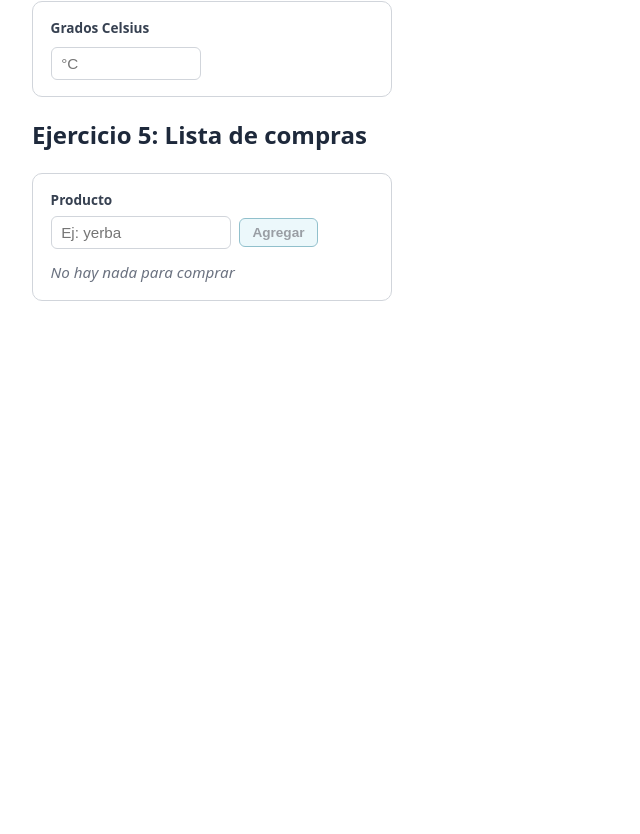
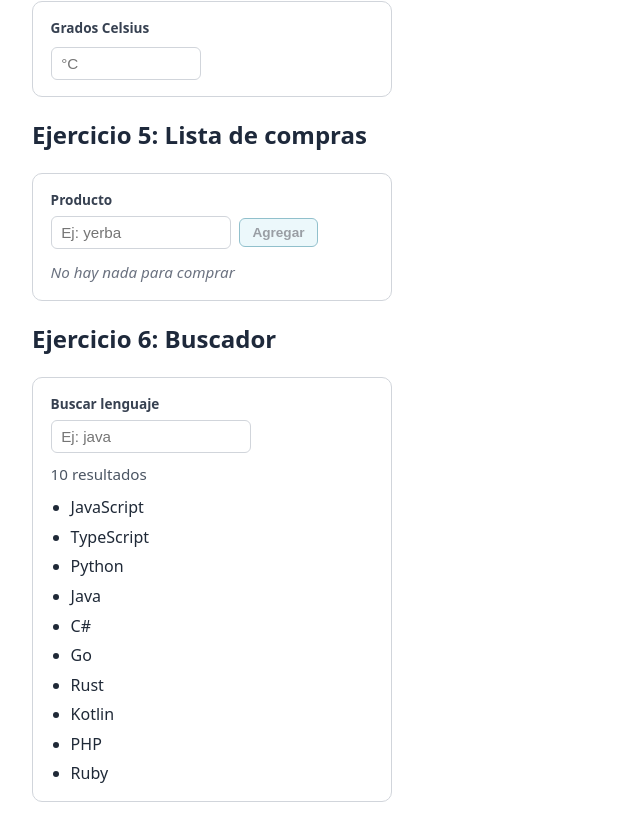
Before and after one commit to GabiAguirre07/tp-react-desde-cero, a React (Vite) app: page / in a window 1280 px wide. Shown: the part 733-1567 px from the top of the page, without its empty margins (0-640 px from the left). Before the commit the page ends 1066 px from the top, so only its background shows below. Built offline with nearby package versions, Linux system fonts and the light colour scheme.

Commit message:
Ejercicio 6: buscador con filtrado sin distinguir mayúsculas

```diff
--- a/src/App.tsx
+++ b/src/App.tsx
@@ -3,6 +3,7 @@ import { Ejercicio2 } from "./ejercicios/02-contador/Ejercicio02";
 import { Ejercicio3 } from "./ejercicios/03-mostrar-ocultar/Ejercicio03";
 import { Ejercicio4 } from "./ejercicios/04-conversor-temperatura/Ejercicio04";
 import { Ejercicio5 } from "./ejercicios/05-lista-compras/Ejercicio05";
+import { Ejercicio6 } from "./ejercicios/06-buscador/Ejercicio06";
 
 export default function App() {
   return (
@@ -13,6 +14,7 @@ export default function App() {
       <Ejercicio3 />
       <Ejercicio4 />
       <Ejercicio5 />
+      <Ejercicio6 />
     </main>
   );
 }
--- /dev/null
+++ b/src/ejercicios/06-buscador/BuscadorLenguajes.tsx
@@ -0,0 +1,85 @@
+import { useId, useState } from "react";
+import { filtrarPorTexto, formatearCantidadResultados } from "./busqueda";
+
+/** Texto de ayuda del input mientras está vacío. */
+const PLACEHOLDER_BUSQUEDA = "Ej: java";
+
+/** Props de {@link BuscadorLenguajes}. */
+interface BuscadorLenguajesProps {
+  /** Lenguajes entre los que se busca; cada nombre debe ser único (se usa como `key`). */
+  lenguajes: readonly string[];
+}
+
+/**
+ * Buscador que filtra una lista de lenguajes mientras se escribe.
+ *
+ * Guarda un único estado (`busqueda`) como texto, tal como lo escribe el
+ * usuario. Todo lo demás es derivado y se recalcula en cada render:
+ * - `resultados`: los lenguajes que contienen la búsqueda, sin distinguir
+ *   mayúsculas de minúsculas (ver `filtrarPorTexto` en `busqueda.ts`).
+ * - `hayResultados`: hay al menos un lenguaje que coincide.
+ * - `textoCantidad`: la cantidad de resultados en texto ("2 resultados").
+ *
+ * La lista llega por props, así que el componente no depende de un conjunto
+ * de datos fijo. La cantidad se anuncia a los lectores de pantalla con
+ * `aria-live` y la lista solo se renderiza si hay resultados.
+ *
+ * @param props - {@link BuscadorLenguajesProps}.
+ * @returns Un contenedor con el input de búsqueda, la cantidad de resultados
+ *   y la lista filtrada.
+ */
+export function BuscadorLenguajes({ lenguajes }: BuscadorLenguajesProps) {
+  const [busqueda, setBusqueda] = useState("");
+  const idInput = useId();
+
+  const resultados = filtrarPorTexto(lenguajes, busqueda);
+  const hayResultados = resultados.length > 0;
+  const textoCantidad = formatearCantidadResultados(resultados.length);
+
+  /**
+   * Sincroniza el estado `busqueda` con lo escrito en el input.
+   *
+   * No usa la forma funcional del setter porque el valor nuevo proviene del
+   * input y no depende del valor anterior del estado.
+   *
+   * @param evento - Evento de cambio del input de búsqueda.
+   */
+  function handleCambioBusqueda(evento: React.ChangeEvent<HTMLInputElement>) {
+    setBusqueda(evento.target.value);
+  }
+
+  return (
+    <div className="buscador">
+      <div className="buscador-campo" role="search">
+        <label className="buscador-etiqueta" htmlFor={idInput}>
+          Buscar lenguaje
+        </label>
+        <input
+          className="buscador-input"
+          id={idInput}
+          type="search"
+          placeholder={PLACEHOLDER_BUSQUEDA}
+          value={busqueda}
+          onChange={handleCambioBusqueda}
+          autoComplete="off"
+          spellCheck={false}
+        />
+      </div>
+      <p
+        className={`buscador-contador ${hayResultados ? "" : "buscador-contador-vacio"}`}
+        aria-live="polite"
+      >
+        {textoCantidad}
+      </p>
+      {hayResultados && (
+        <ul className="buscador-resultados">
+          {resultados.map((lenguaje) => (
+            <li className="buscador-item" key={lenguaje}>
+              {lenguaje}
+            </li>
+          ))}
+        </ul>
+      )}
+    </div>
+  );
+}
--- /dev/null
+++ b/src/ejercicios/06-buscador/Ejercicio06.tsx
@@ -0,0 +1,32 @@
+import { BuscadorLenguajes } from "./BuscadorLenguajes";
+import "./styles.css";
+
+/** Lenguajes de programación disponibles en el buscador (nombres únicos). */
+const LENGUAJES: readonly string[] = [
+  "JavaScript",
+  "TypeScript",
+  "Python",
+  "Java",
+  "C#",
+  "Go",
+  "Rust",
+  "Kotlin",
+  "PHP",
+  "Ruby",
+];
+
+/**
+ * Ejercicio 6: Buscador (filtrado).
+ *
+ * Presenta el componente `BuscadorLenguajes` con la lista {@link LENGUAJES}:
+ * un input de búsqueda que filtra la lista mientras se escribe, sin distinguir
+ * mayúsculas de minúsculas, y muestra cuántos resultados hay.
+ */
+export function Ejercicio6() {
+  return (
+    <section>
+      <h2>Ejercicio 6: Buscador</h2>
+      <BuscadorLenguajes lenguajes={LENGUAJES} />
+    </section>
+  );
+}
--- /dev/null
+++ b/src/ejercicios/06-buscador/busqueda.ts
@@ -0,0 +1,32 @@
+/**
+ * Filtra los textos que contienen la búsqueda, sin distinguir mayúsculas de
+ * minúsculas.
+ *
+ * Función pura: no depende de React y devuelve un array nuevo (`filter`), sin
+ * modificar el original. La búsqueda se normaliza una sola vez (sin espacios
+ * en los extremos y en minúsculas) antes de recorrer la lista; cada texto se
+ * pasa a minúsculas solo para comparar, por lo que el resultado conserva la
+ * escritura original. Una búsqueda vacía coincide con todos los textos.
+ *
+ * @param textos - Lista de textos donde buscar (solo lectura).
+ * @param busqueda - Texto ingresado por el usuario, tal como lo escribió.
+ * @returns Una lista nueva con los textos que contienen la búsqueda, en el
+ *   mismo orden que la original.
+ */
+export function filtrarPorTexto(
+  textos: readonly string[],
+  busqueda: string,
+): string[] {
+  const criterio = busqueda.trim().toLowerCase();
+  return textos.filter((texto) => texto.toLowerCase().includes(criterio));
+}
+
+/**
+ * Arma el texto que informa cuántos resultados hay, con singular y plural.
+ *
+ * @param cantidad - Cantidad de resultados encontrados.
+ * @returns "1 resultado" si `cantidad` es 1; si no, "`cantidad` resultados".
+ */
+export function formatearCantidadResultados(cantidad: number): string {
+  return cantidad === 1 ? "1 resultado" : `${cantidad} resultados`;
+}
--- /dev/null
+++ b/src/ejercicios/06-buscador/styles.css
@@ -0,0 +1,65 @@
+/* ===== Ejercicio 06 · Buscador ===== */
+
+.buscador {
+  display: flex;
+  flex-direction: column;
+  align-items: flex-start;
+  gap: 0.6rem;
+  max-width: 360px;
+  padding: 1rem 1.1rem;
+  border: 1px solid #d1d5db;
+  border-radius: 10px;
+  background-color: #ffffff;
+}
+
+.buscador-campo {
+  display: flex;
+  flex-direction: column;
+  gap: 0.35rem;
+}
+
+.buscador-etiqueta {
+  font-size: 0.85rem;
+  font-weight: 600;
+  color: #374151;
+}
+
+.buscador-input {
+  width: 200px;
+  padding: 0.45rem 0.6rem;
+  border: 1px solid #d1d5db;
+  border-radius: 6px;
+  font-size: 0.95rem;
+  color: #1f2937;
+  appearance: none;
+  transition: border-color 0.15s ease;
+}
+
+.buscador-input:focus-visible {
+  outline: 2px solid #0e7490;
+  outline-offset: 2px;
+  border-color: #0e7490;
+}
+
+.buscador-contador {
+  margin: 0;
+  font-size: 0.95rem;
+  color: #4b5563;
+  font-variant-numeric: tabular-nums;
+  transition: color 0.15s ease;
+}
+
+/* Modificador: la búsqueda no coincide con ningún lenguaje */
+.buscador-contador-vacio {
+  color: #c2410c;
+}
+
+.buscador-resultados {
+  margin: 0;
+  padding-left: 1.25rem;
+  color: #1f2937;
+}
+
+.buscador-item + .buscador-item {
+  margin-top: 0.35rem;
+}
```
